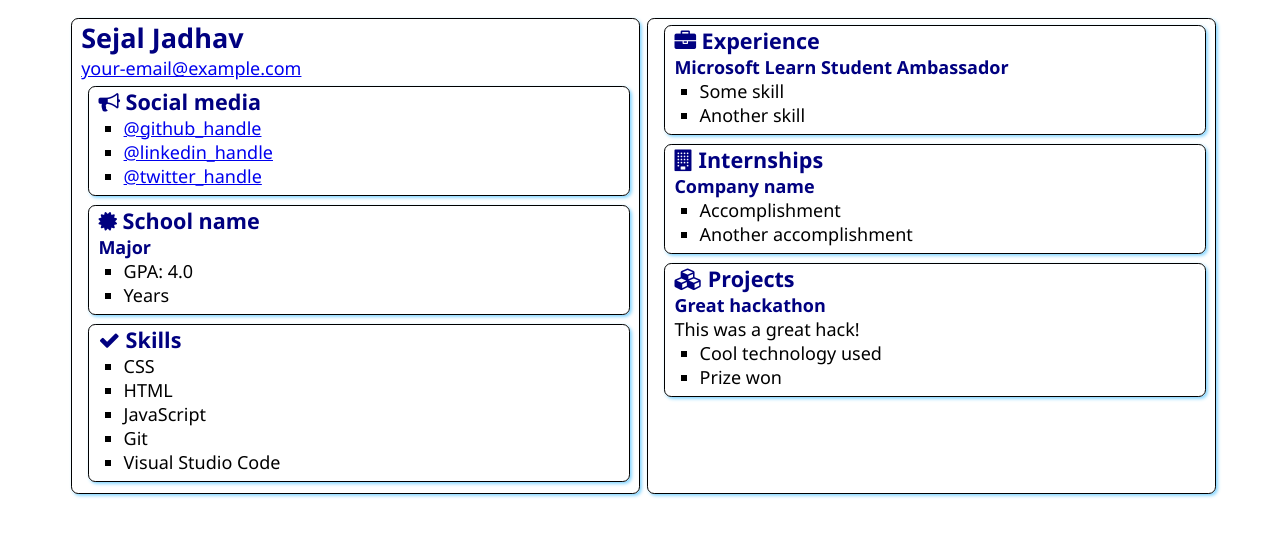
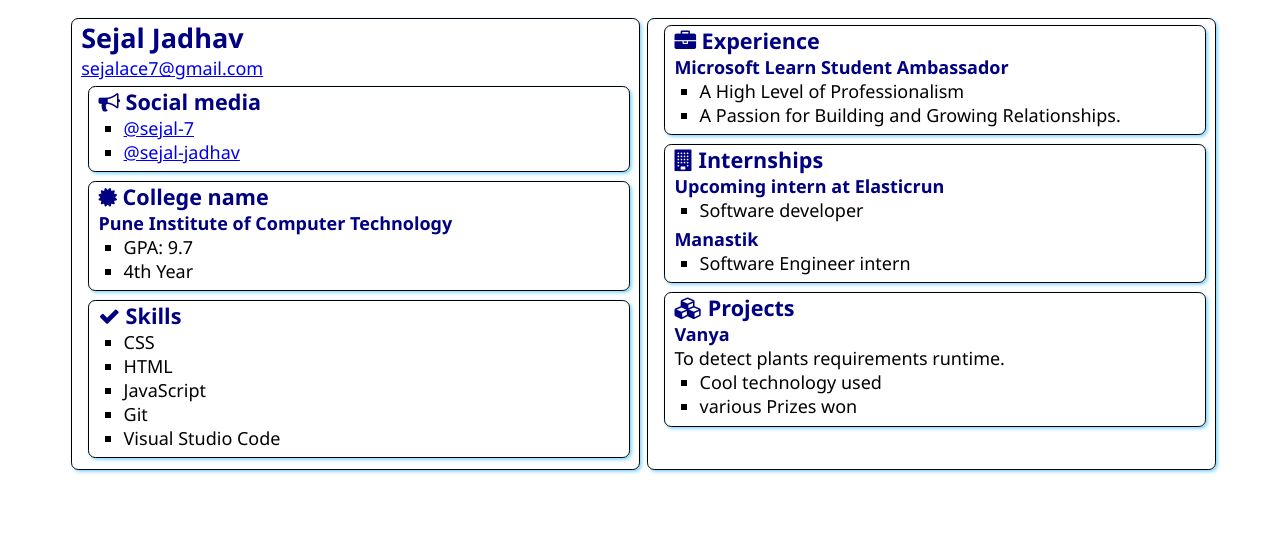
Before and after one commit to sejal-7/SATechnicalOnboarding, a plain HTML site: page src/index.html in a window 1280 px wide. Drawn offline with Linux system fonts and the light colour scheme.

Commit message:
Update index.html
Added other details

```diff
--- a/src/index.html
+++ b/src/index.html
@@ -15,7 +15,7 @@
     <main>
         <article class="box">
             <h1>Sejal Jadhav</h1>
-            <div><a href="mailto:your.email@example.com">your-email@example.com</a></div>
+            <div><a href="mailto:your.email@example.com">sejalace7@gmail.com</a></div>
 
             <section class="box">
                 <h2>
@@ -23,9 +23,9 @@
                     Social media
                 </h2>
                 <ul>
-                    <li><a href="https://github.com/<handle>">@github_handle</a></li>
-                    <li><a href="https://linkedin.com/in/<handle>">@linkedin_handle</a></li>
-                    <li><a href="https://twitter.com/<handle>">@twitter_handle</a></li>
+                    <li><a href="https://github.com/<handle>">@sejal-7</a></li>
+                    <li><a href="https://linkedin.com/in/<handle>">@sejal-jadhav</a></li>
+
                 </ul>
             </section>
 
@@ -33,12 +33,12 @@
                 <div class="education">
                     <h2>
                         <i class="fa fa-certificate" aria-hidden="true"></i>
-                        School name
+                        College name
                     </h2>
-                    <h3>Major</h3>
+                    <h3>Pune Institute of Computer Technology</h3>
                     <ul>
-                        <li>GPA: 4.0</li>
-                        <li>Years</li>
+                        <li>GPA: 9.7</li>
+                        <li>4th Year</li>
                     </ul>
                 </div>
             </section>
@@ -65,8 +65,8 @@
                 </h2>
                 <h3>Microsoft Learn Student Ambassador</h3>
                 <ul>
-                    <li>Some skill</li>
-                    <li>Another skill</li>
+                    <li>A High Level of Professionalism</li>
+                    <li>A Passion for Building and Growing Relationships.</li>
                 </ul>
             </section>
             <section class="box">
@@ -75,10 +75,15 @@
                     Internships
                 </h2>
 
-                <h3>Company name</h3>
+                <h3>Upcoming intern at Elasticrun</h3>
                 <ul>
-                    <li>Accomplishment</li>
-                    <li>Another accomplishment</li>
+                    <li>Software developer</li>
+
+                </ul>
+                <h3>Manastik</h3>
+                <ul>
+                    <li>Software Engineer intern</li>
+
                 </ul>
             </section>
             <section class="box">
@@ -87,11 +92,11 @@
                     Projects
                 </h2>
 
-                <h3>Great hackathon</h3>
-                <div>This was a great hack!</div>
+                <h3>Vanya</h3>
+                <div>To detect plants requirements runtime.</div>
                 <ul>
                     <li>Cool technology used</li>
-                    <li>Prize won</li>
+                    <li>various Prizes won</li>
                 </ul>
             </section>
         </article>
```
